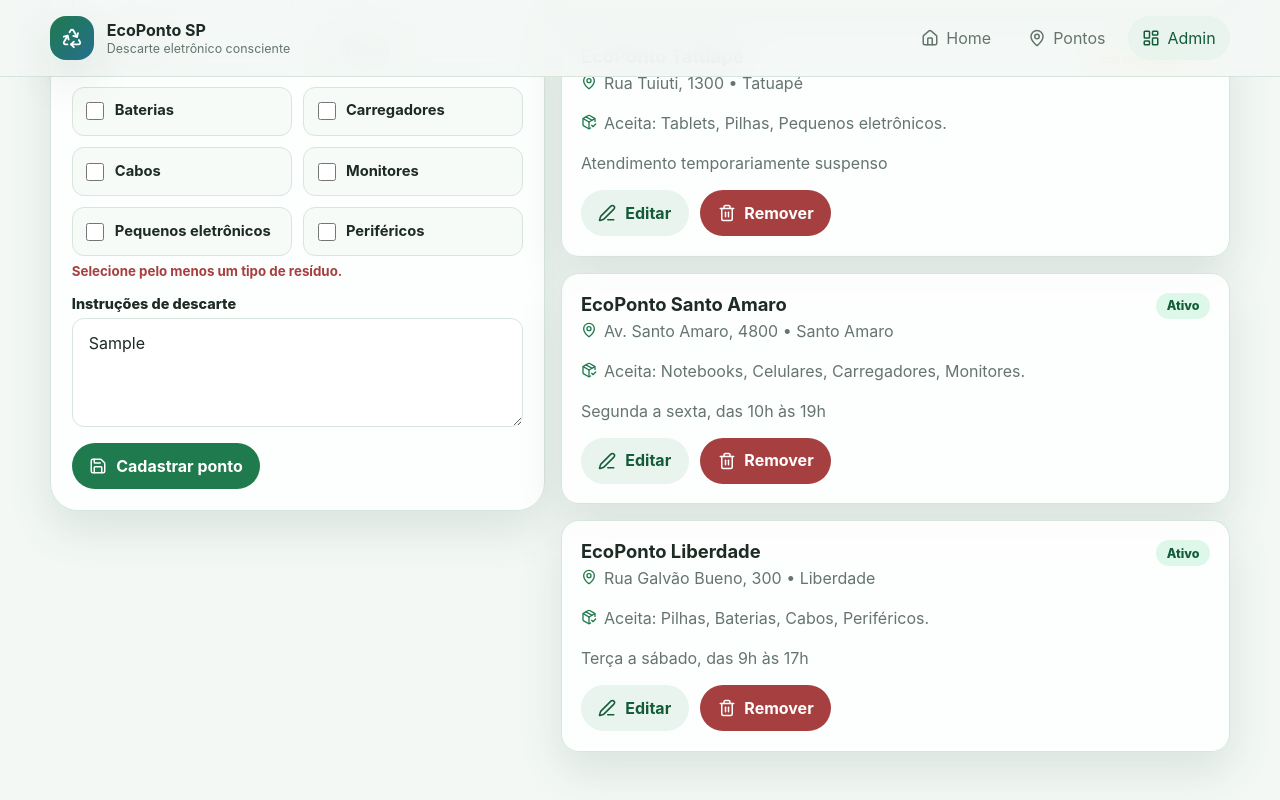
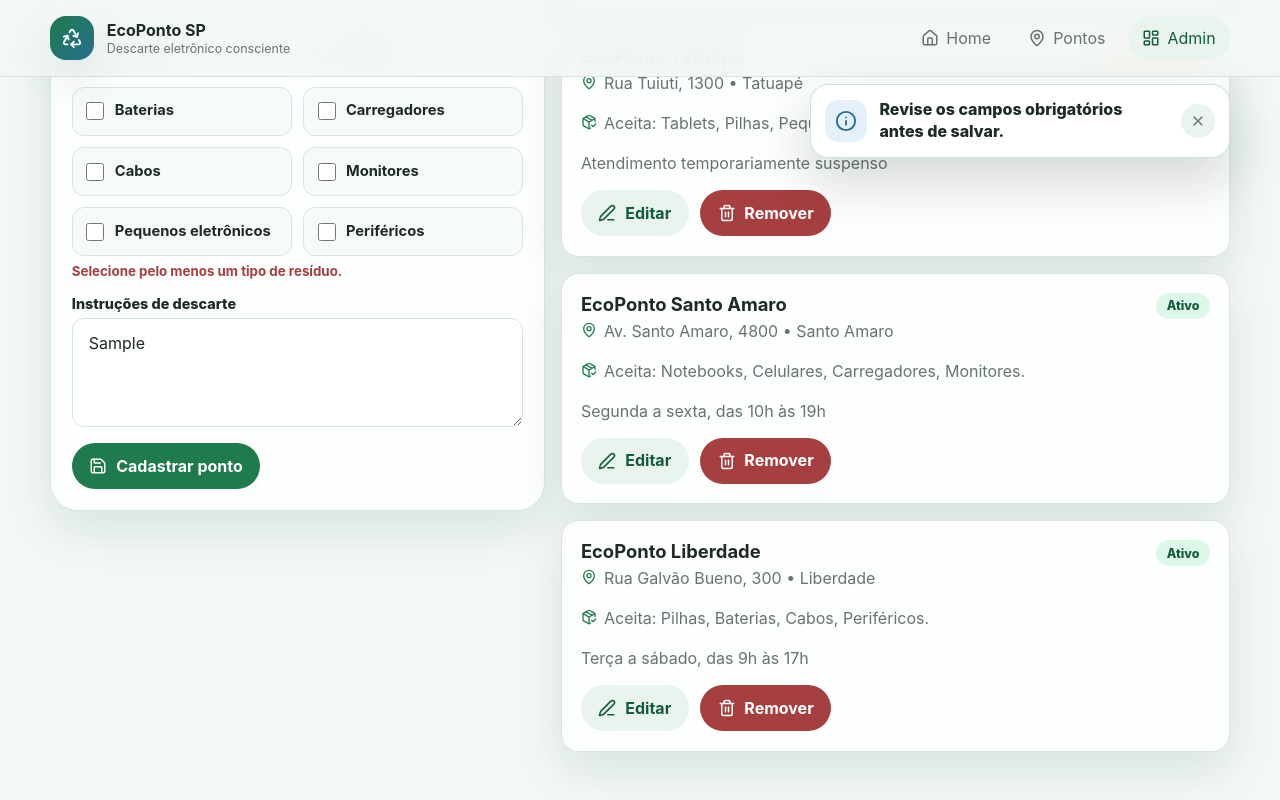
Before and after one commit to FelipeHolandaNovelino/ecoponto-sp, a React (Vite) app: page /admin/pontos in a window 1280 px wide. Both pictures are taken after typing "Sample", "Sample", "Sample", "Sample", "Sample" into the empty fields and a click on the button "Cadastrar ponto". Shown: the part 1361-2161 px from the top of the page. Built offline with nearby package versions, Linux system fonts and the light colour scheme.

Commit message:
feat: adiciona feedback visual no crud de pontos

```diff
--- /dev/null
+++ b/src/components/ui/ToastMessage.jsx
@@ -0,0 +1,41 @@
+import { CheckCircle2, Info, X } from "lucide-react";
+
+import "../../styles/toastMessage.css";
+
+/**
+ * Mensagem flutuante reutilizável.
+ *
+ * Este componente exibe feedbacks curtos após ações importantes do usuário,
+ * como criar, editar ou remover registros. Ele evita que a interface pareça
+ * "silenciosa" depois de uma operação bem-sucedida.
+ */
+export function ToastMessage({
+  message,
+  tone = "success",
+  onClose,
+}) {
+  if (!message) {
+    return null;
+  }
+
+  const Icon = tone === "success" ? CheckCircle2 : Info;
+
+  return (
+    <aside className={`toast-message toast-message-${tone}`} role="status">
+      <div className="toast-message-icon">
+        <Icon size={22} />
+      </div>
+
+      <p>{message}</p>
+
+      <button
+        type="button"
+        className="toast-message-close"
+        aria-label="Fechar mensagem"
+        onClick={onClose}
+      >
+        <X size={16} />
+      </button>
+    </aside>
+  );
+}
--- a/src/pages/AdminCollectionPointsPage.jsx
+++ b/src/pages/AdminCollectionPointsPage.jsx
@@ -13,6 +13,7 @@ import { Link } from "react-router-dom";
 
 import { ConfirmModal } from "../components/ui/ConfirmModal.jsx";
 import { EmptyState } from "../components/ui/EmptyState.jsx";
+import { ToastMessage } from "../components/ui/ToastMessage.jsx";
 import {
   createCollectionPoint,
   deleteCollectionPoint,
@@ -95,12 +96,30 @@ export function AdminCollectionPointsPage() {
   const [formErrors, setFormErrors] = useState({});
   const [editingPointId, setEditingPointId] = useState(null);
   const [pointPendingDeletion, setPointPendingDeletion] = useState(null);
+  const [feedback, setFeedback] = useState(null);
 
   const isEditing = editingPointId !== null;
 
   const activePointsCount = useMemo(() => {
     return points.filter((point) => point.status === "Ativo").length;
   }, [points]);
+
+  /**
+   * Exibe uma mensagem curta de feedback para o usuário.
+   *
+   * O feedback fica centralizado nesta função para manter o componente
+   * preparado para novos tipos de mensagem no futuro.
+   */
+  function showFeedback(message, tone = "success") {
+    setFeedback({
+      message,
+      tone,
+    });
+  }
+
+  function closeFeedback() {
+    setFeedback(null);
+  }
 
   /**
    * Atualiza um campo do formulário e limpa o erro daquele campo.
@@ -168,6 +187,7 @@ export function AdminCollectionPointsPage() {
     setFormErrors(errors);
 
     if (Object.keys(errors).length > 0) {
+      showFeedback("Revise os campos obrigatórios antes de salvar.", "info");
       return;
     }
 
@@ -176,6 +196,13 @@ export function AdminCollectionPointsPage() {
       : createCollectionPoint(formData);
 
     setPoints(updatedPoints);
+
+    showFeedback(
+      isEditing
+        ? "Alterações salvas com sucesso."
+        : "Ponto cadastrado com sucesso."
+    );
+
     resetForm();
   }
 
@@ -200,6 +227,7 @@ export function AdminCollectionPointsPage() {
     });
 
     setFormErrors({});
+    showFeedback(`Editando "${point.name}".`, "info");
   }
 
   /**
@@ -227,6 +255,7 @@ export function AdminCollectionPointsPage() {
       return;
     }
 
+    const deletedPointName = pointPendingDeletion.name;
     const updatedPoints = deleteCollectionPoint(pointPendingDeletion.id);
 
     setPoints(updatedPoints);
@@ -236,6 +265,7 @@ export function AdminCollectionPointsPage() {
     }
 
     setPointPendingDeletion(null);
+    showFeedback(`"${deletedPointName}" foi removido com sucesso.`);
   }
 
   const deletionDescription = pointPendingDeletion
@@ -244,6 +274,12 @@ export function AdminCollectionPointsPage() {
 
   return (
     <>
+      <ToastMessage
+        message={feedback?.message}
+        tone={feedback?.tone}
+        onClose={closeFeedback}
+      />
+
       <section className="page-section">
         <div className="page-header">
           <span className="eyebrow">Área administrativa</span>
--- /dev/null
+++ b/src/styles/toastMessage.css
@@ -0,0 +1,78 @@
+/**
+ * Estilos da mensagem flutuante.
+ *
+ * O toast foi pensado para feedbacks rápidos e não bloqueantes. Ele aparece
+ * no canto superior direito sem interromper o fluxo do usuário.
+ */
+
+.toast-message {
+  position: fixed;
+  top: 5.25rem;
+  right: max(1rem, calc((100vw - var(--max-width)) / 2));
+  z-index: 60;
+  display: grid;
+  grid-template-columns: auto minmax(0, 1fr) auto;
+  align-items: center;
+  width: min(100% - 2rem, 420px);
+  gap: 0.75rem;
+  padding: 0.9rem;
+  background: rgba(255, 255, 255, 0.96);
+  border: 1px solid var(--color-border);
+  border-radius: 18px;
+  box-shadow: 0 22px 54px rgba(13, 32, 23, 0.18);
+  backdrop-filter: blur(12px);
+}
+
+.toast-message-success {
+  border-color: rgba(31, 122, 77, 0.22);
+}
+
+.toast-message-info {
+  border-color: rgba(37, 111, 143, 0.22);
+}
+
+.toast-message-icon {
+  display: grid;
+  width: 42px;
+  height: 42px;
+  place-items: center;
+  color: var(--color-primary);
+  background: var(--color-success-bg);
+  border-radius: 14px;
+}
+
+.toast-message-info .toast-message-icon {
+  color: var(--color-secondary);
+  background: #e4f0fb;
+}
+
+.toast-message p {
+  margin: 0;
+  color: var(--color-text);
+  font-weight: 800;
+  line-height: 1.35;
+}
+
+.toast-message-close {
+  display: grid;
+  width: 34px;
+  height: 34px;
+  place-items: center;
+  color: var(--color-muted);
+  background: var(--color-surface-soft);
+  border-radius: 50%;
+}
+
+.toast-message-close:hover {
+  color: var(--color-text);
+  background: #d9ede2;
+}
+
+@media (max-width: 640px) {
+  .toast-message {
+    top: auto;
+    right: 1rem;
+    bottom: 1rem;
+    width: calc(100% - 2rem);
+  }
+}
```
